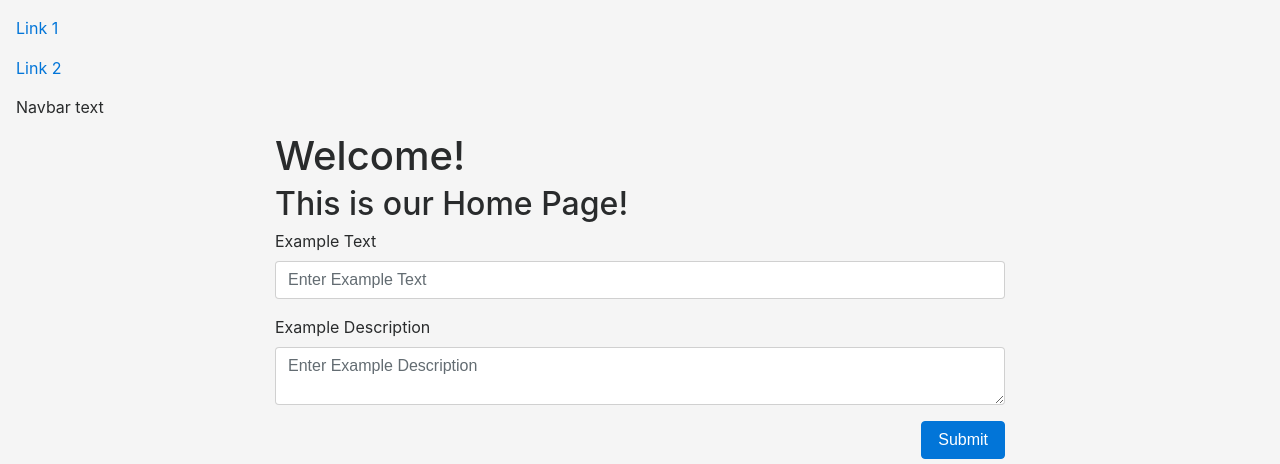
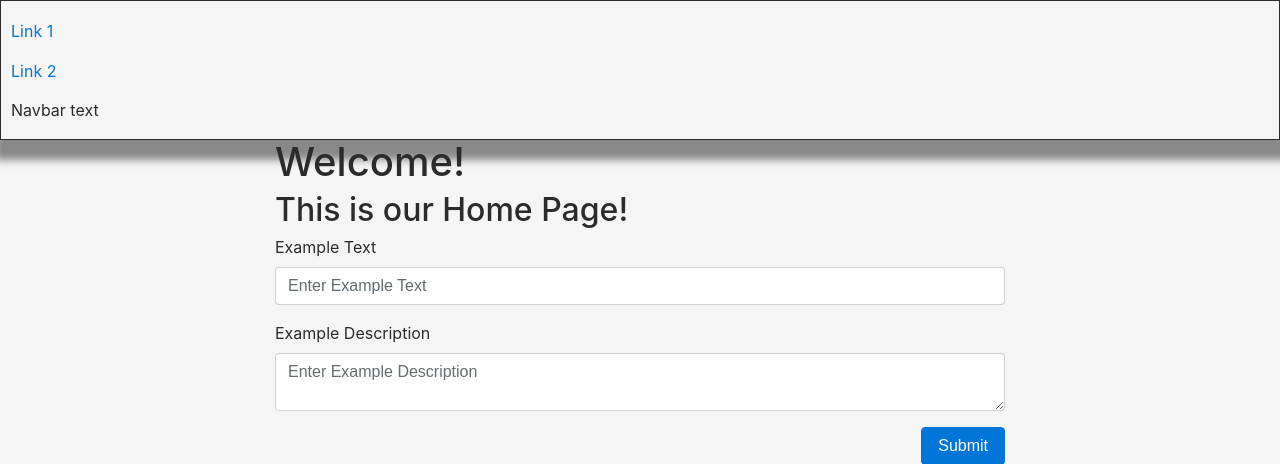
Before and after one commit to zafarhassim/foodie-, a Node server app: page / in a window 1280 px wide. Shown: the top 464 px of the page. Run offline with Node 20, Linux system fonts and the light colour scheme; data that the repository does not hold is empty; some libraries are stand-ins or nearby versions.

Commit message:
shadowing

```diff
--- a/public/styles/styles.css
+++ b/public/styles/styles.css
@@ -5,5 +5,7 @@
   background-color: whitesmoke
 }
 .navbar{
-  box-shadow: 2cm
+  border: 1px solid;
+  padding: 10px;
+  box-shadow: 5px 10px 8px 10px #888888;
 }
```
